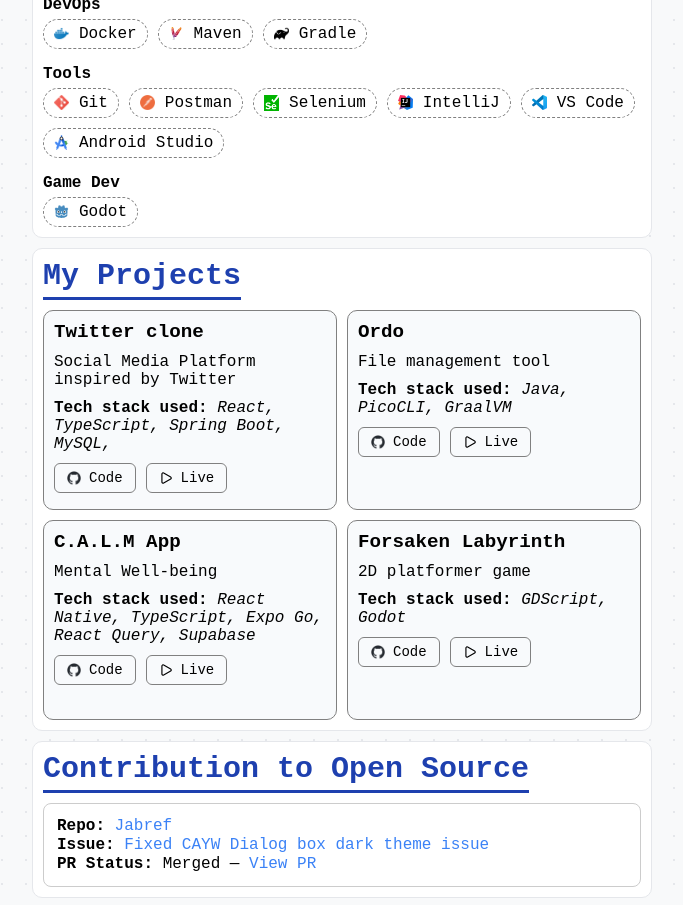
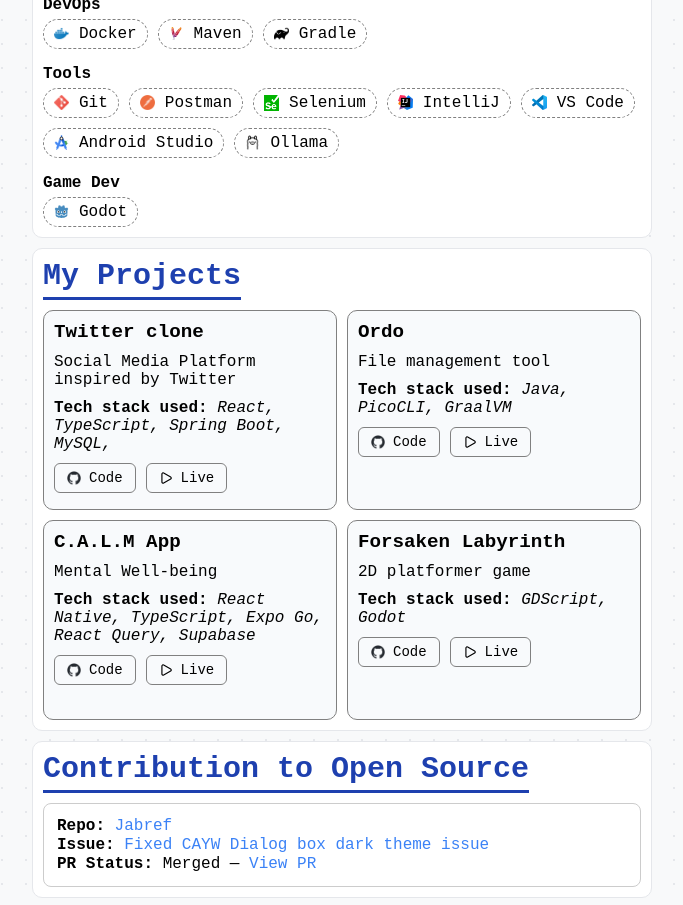
Before and after one commit to shawshank725/shawshank725.github.io, a React (Vite) app: page / in a window 1280 px wide. Shown: the part 880-1785 px from the top of the page, without its empty margins (298-981 px from the left). Built offline with nearby package versions, Linux system fonts and the light colour scheme.

Commit message:
add ollama icon and skill

```diff
--- a/src/constants/skills_grouped.ts
+++ b/src/constants/skills_grouped.ts
@@ -26,6 +26,7 @@
 import supabase from '@assets/skills/supabase.png';
 import typescript from '@assets/skills/typescript.png';
 import vscode from '@assets/skills/vscode.png';
+import ollama from "@/assets/skills/Ollama.png";
 
 export const skills_group = {
   "Frontend": [
@@ -71,6 +72,7 @@
     { skillName: "IntelliJ", imageUrl: intellij },
     { skillName: "VS Code", imageUrl: vscode },
     { skillName: "Android Studio", imageUrl: androidStudio },
+    { skillName: "Ollama", imageUrl: ollama },
   ],
 
   "Game Dev": [
```
Also changed, not shown: src/assets/skills/Ollama.png (added).
